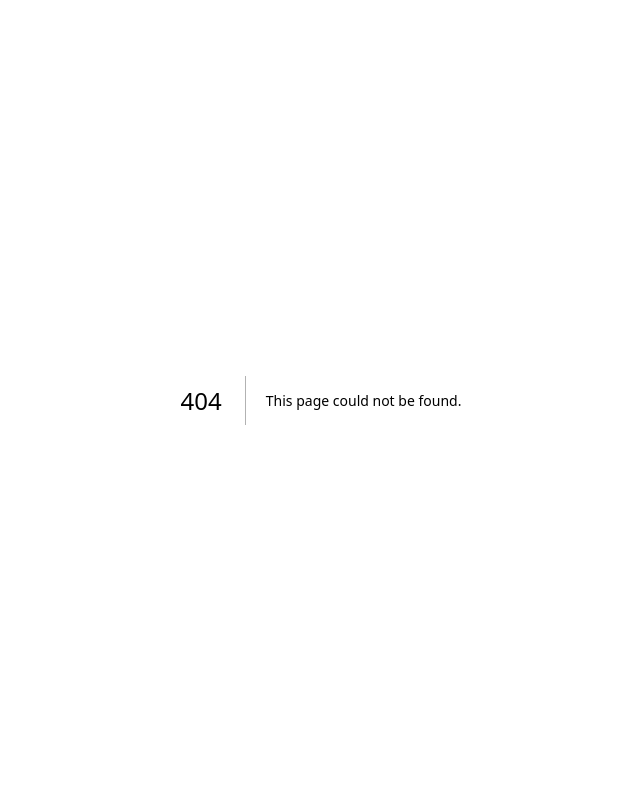
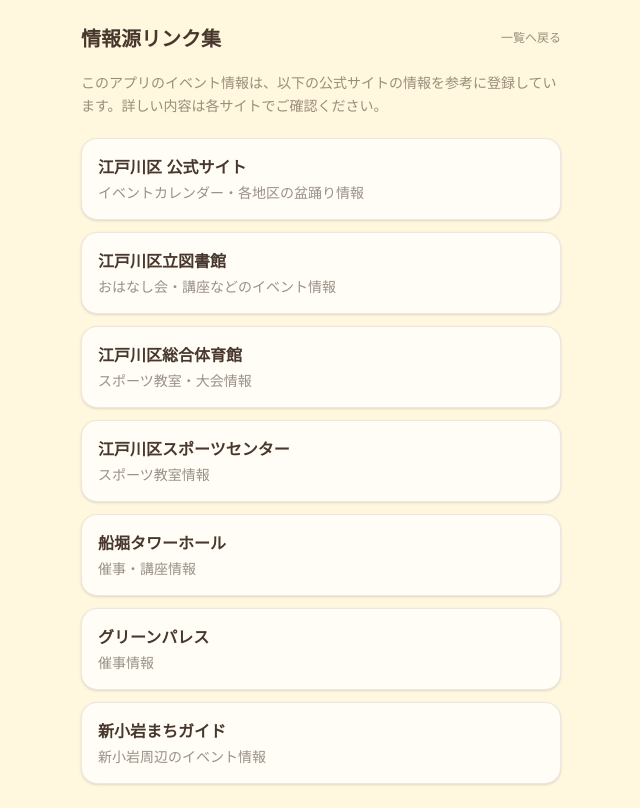
Before and after one commit to hiroyukikurusu1207-create/chikaba-asobo, a Next.js app: page /links in a window 1280 px wide. Before the commit this address had no page. Shown: the whole page, without its empty margins (319-959 px from the left). Built offline with nearby package versions, Linux system fonts and the light colour scheme.

Commit message:
参照している情報源をリンク集ページとしてまとめる
トップページのヘッダーから /links に遷移できるようにし、現在イベント情報を参照している各公式サイトへのリンクを一覧表示する。

```diff
--- /dev/null
+++ b/src/app/links/page.tsx
@@ -0,0 +1,73 @@
+import Link from "next/link";
+
+const SOURCES = [
+  {
+    name: "江戸川区 公式サイト",
+    note: "イベントカレンダー・各地区の盆踊り情報",
+    url: "https://www.city.edogawa.tokyo.jp/",
+  },
+  {
+    name: "江戸川区立図書館",
+    note: "おはなし会・講座などのイベント情報",
+    url: "https://www.library.city.edogawa.tokyo.jp/",
+  },
+  {
+    name: "江戸川区総合体育館",
+    note: "スポーツ教室・大会情報",
+    url: "https://www.edogawa-sotai.com/",
+  },
+  {
+    name: "江戸川区スポーツセンター",
+    note: "スポーツ教室情報",
+    url: "https://www.edogawa-spocen.com/",
+  },
+  {
+    name: "船堀タワーホール",
+    note: "催事・講座情報",
+    url: "https://www.towerhall.jp/",
+  },
+  {
+    name: "グリーンパレス",
+    note: "催事情報",
+    url: "https://www.green-palace.jp/",
+  },
+  {
+    name: "新小岩まちガイド",
+    note: "新小岩周辺のイベント情報",
+    url: "https://shinkoi-one-guide.com/",
+  },
+];
+
+export default function LinksPage() {
+  return (
+    <main className="flex-1 mx-auto w-full max-w-lg px-4 py-6 flex flex-col gap-5">
+      <header className="flex items-center justify-between gap-2">
+        <h1 className="text-xl font-extrabold">情報源リンク集</h1>
+        <Link href="/" className="text-xs text-muted hover:text-foreground hover:underline">
+          一覧へ戻る
+        </Link>
+      </header>
+      <p className="text-sm text-muted leading-relaxed">
+        このアプリのイベント情報は、以下の公式サイトの情報を参考に登録しています。詳しい内容は各サイトでご確認ください。
+      </p>
+      <ul className="flex flex-col gap-3">
+        {SOURCES.map((s) => (
+          <li
+            key={s.url}
+            className="rounded-2xl bg-card border border-card-border shadow-sm p-4 flex flex-col gap-1"
+          >
+            <a
+              href={s.url}
+              target="_blank"
+              rel="noreferrer"
+              className="font-bold hover:underline"
+            >
+              {s.name}
+            </a>
+            <p className="text-sm text-muted">{s.note}</p>
+          </li>
+        ))}
+      </ul>
+    </main>
+  );
+}
--- a/src/app/page.tsx
+++ b/src/app/page.tsx
@@ -157,12 +157,17 @@ export default function Page() {
           ちかばで<span className="text-accent">あそぼーよ</span>
           <span className="text-sm font-bold text-muted">＠江戸川区周辺</span>
         </h1>
+        <div className="flex items-center gap-3 shrink-0">
+          <Link href="/links" className="text-xs text-muted hover:text-foreground hover:underline">
+            情報源一覧
+          </Link>
           <Link
             href="/admin"
             className="text-xs font-bold text-accent hover:underline"
           >
             ＋ イベントを追加
           </Link>
+        </div>
       </header>
 
       <section className="rounded-2xl bg-card border border-card-border shadow-sm p-3.5 flex items-center justify-between gap-2">
```
Lines whose indentation alone changed are shown as unchanged.
